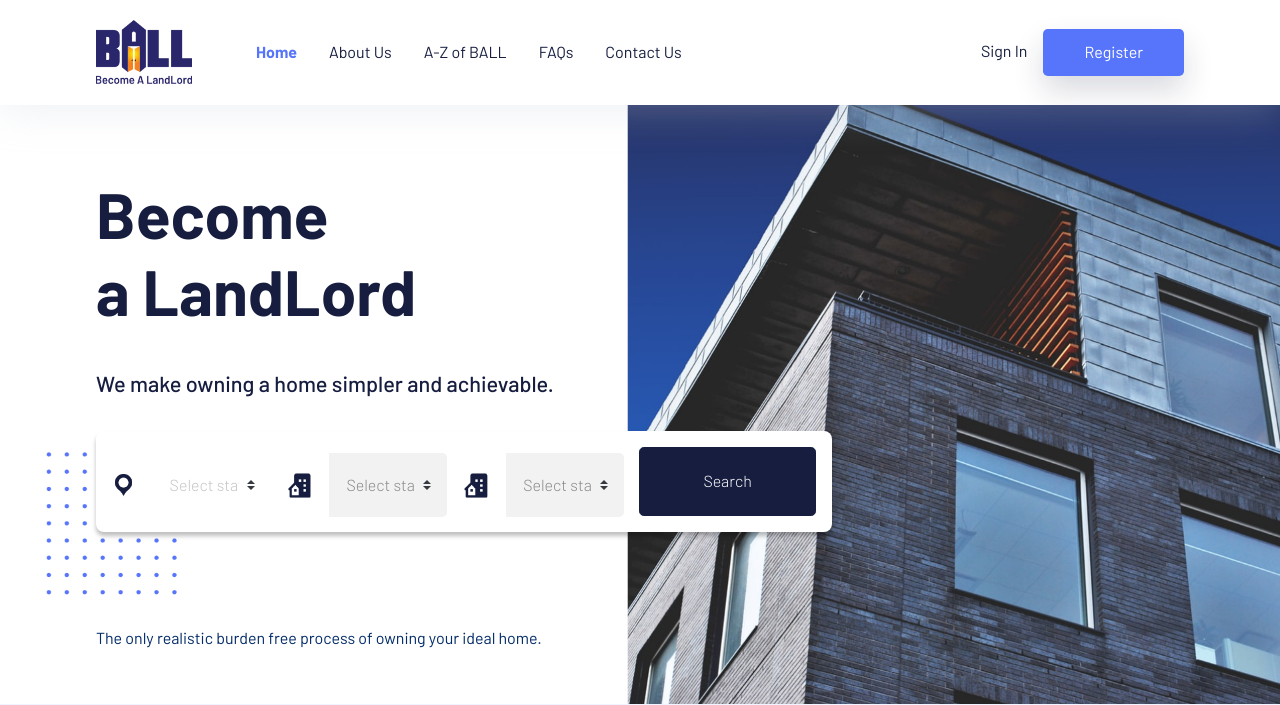
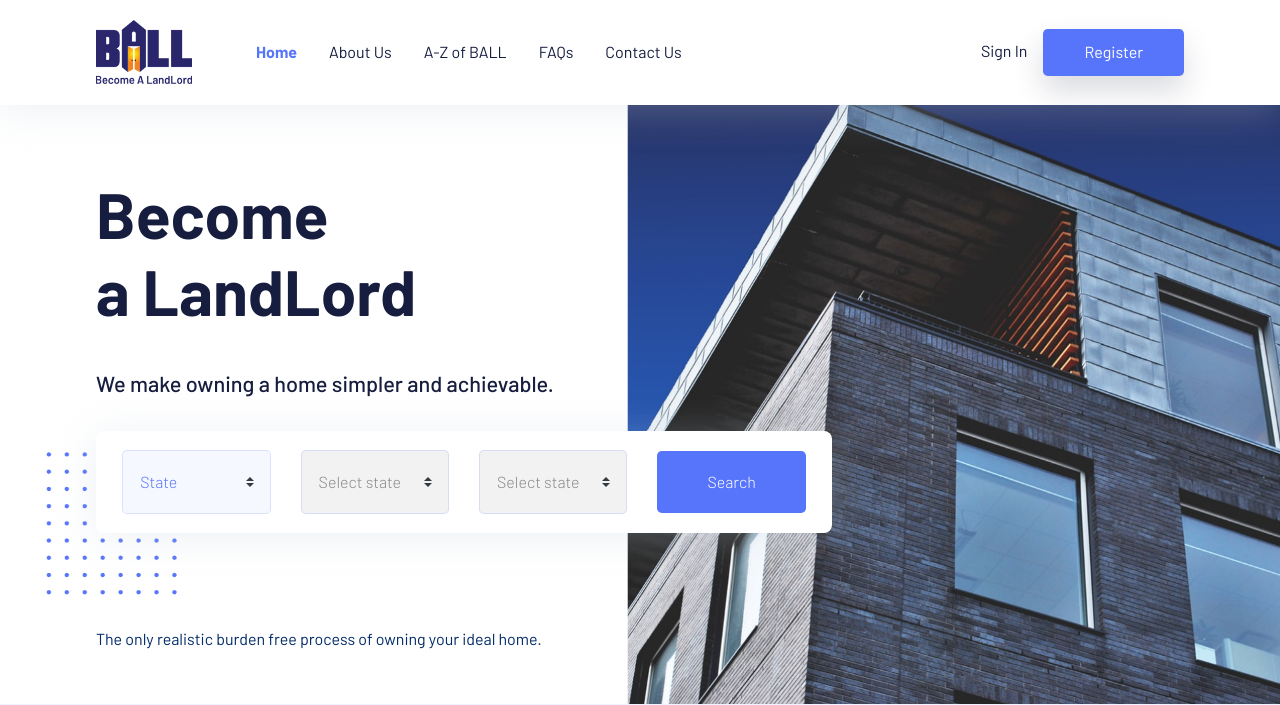
Before and after one commit to Highrachy/ballers-ws, a PHP site: page /ballers/public/index.php in a window 1280 px wide. Shown: the top 705 px of the page. Run offline with PHP 8.4, Linux system fonts and the light colour scheme; data comes from the database, SQL or seed files in the repository; some libraries are stand-ins or nearby versions.

Commit message:
ft: add new search UI

```diff
--- /dev/null
+++ b/public/includes/dynamic-select-form.php
@@ -0,0 +1,24 @@
+<form class="form-inline index-form" method="get" action="search.php" data-toggle="validator">
+    <div class="col-lg-3 col-sm-3 col-12">
+        <label class="sr-only" for="state">State</label>
+        <select class="form-control custom-select" id="state" name="state" required></select>
+    </div>
+
+    <div class="col-lg-3 col-sm-3 col-12">
+        <label class="sr-only" for="area">Area</label>
+        <select class="form-control custom-select" id="area" name="area" required disabled>
+            <option selected disabled>Select state</option>
+        </select>
+    </div>
+
+    <div class="col-lg-3 col-sm-3 col-12">
+        <label class="sr-only" for="type">Type</label>
+        <select class="form-control custom-select" id="type" name="type" required disabled>
+            <option selected disabled>Select state</option>
+        </select>
+    </div>
+
+    <div class="col-lg-3 col-sm-3 col-12">
+        <button type="submit" class="btn btn-large index-form-search-btn" name="index-form-search">Search</button>
+    </div>
+</form>
--- a/public/index.php
+++ b/public/index.php
@@ -11,42 +11,7 @@
     </section>
 
     <section class="col-lg-8 col-11 holding-form">
-      <form class="form-inline index-form" method="get" action="search.php" data-toggle="validator">
-
-        <label class="sr-only" for="state">State</label>
-        <div class="input-group col-lg-3 col-sm-12">
-          <div class="input-group-prepend">
-            <div class="input-group-text"><img src="./assets/img/icons/location.png" class="input-icon" alt="location icon"></div>
-          </div>
-          <select class="form-control custom-select hold-input" id="state" name="state" required></select>
-        </div>
-
-        <label class="sr-only" for="area">Area</label>
-        <div class="input-group col-lg-3 col-sm-12">
-          <div class="input-group-prepend">
-            <div class="input-group-text">
-              <img src="./assets/img/icons/house.png" class="input-icon" alt="house icon">
-            </div>
-          </div>
-          <select class="form-control custom-select hold-input" id="area" name="area" required disabled>
-            <option selected disabled>Select state first</option>
-          </select>
-        </div>
-
-        <label class="sr-only" for="type">Type</label>
-        <div class="input-group col-lg-3 col-sm-12">
-          <div class="input-group-prepend">
-            <div class="input-group-text">
-              <img src="./assets/img/icons/house.png" class="input-icon" alt="house icon">
-            </div>
-          </div>
-          <select class="form-control custom-select hold-input" id="type" name="type" required disabled>
-            <option selected disabled>Select state first</option>
-          </select>
-        </div>
-
-        <button type="submit" class="btn btn-primary btn-large mb-2 col-lg-3 col-sm-12 form-search" name="index-form-search">Search</button>
-      </form>
+      <?php require_once('includes/dynamic-select-form.php'); ?>
     </section>
 
     <h6 class="holding-small">The only realistic burden free process of owning your ideal home.</h6>
```
Also changed, not shown: public/includes/search-valid.php (+6 -6 lines), public/search.php (+8 -0 lines), public/assets/css/ballers.css, public/assets/img/icons/house.png (deleted), public/assets/img/icons/location.png (deleted), public/assets/js/scripts.js, public/assets/scss/_index.scss, public/assets/scss/_search.scss.
